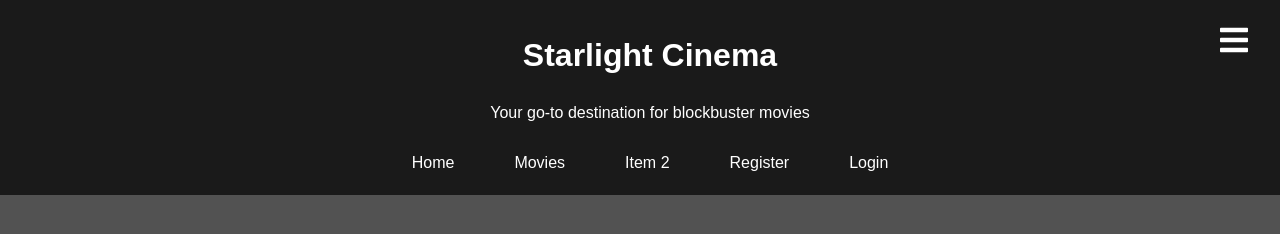
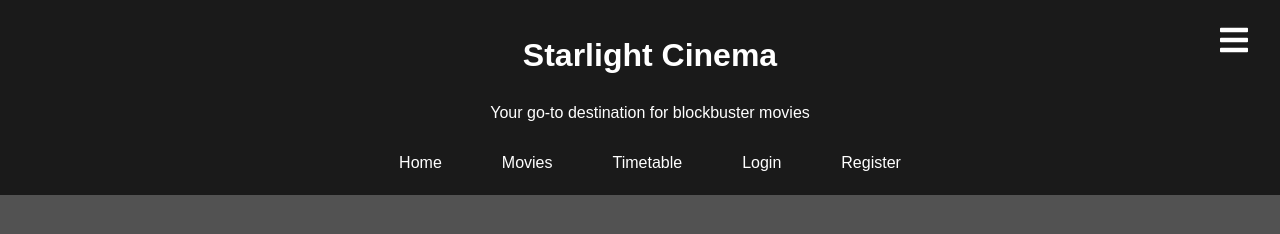
Before and after one commit to Hedge4/Homework-3-INFOB2WT-, a plain HTML site: page Client/index.html in a window 1280 px wide. Drawn offline with Linux system fonts and the light colour scheme.

Commit message:
minor change

```diff
--- a/Client/index.html
+++ b/Client/index.html
@@ -29,9 +29,9 @@
     <nav>
       <a href="#">Home</a>
       <a href="#">Movies</a>
-      <a href="#">Item 2</a>
+      <a href="#">Timetable</a>
+      <a href="#">Login</a>
       <a href="#">Register</a>
-      <a href="#">Login</a>
     </nav>
   </header>
   <div class="expand-icon">
```
